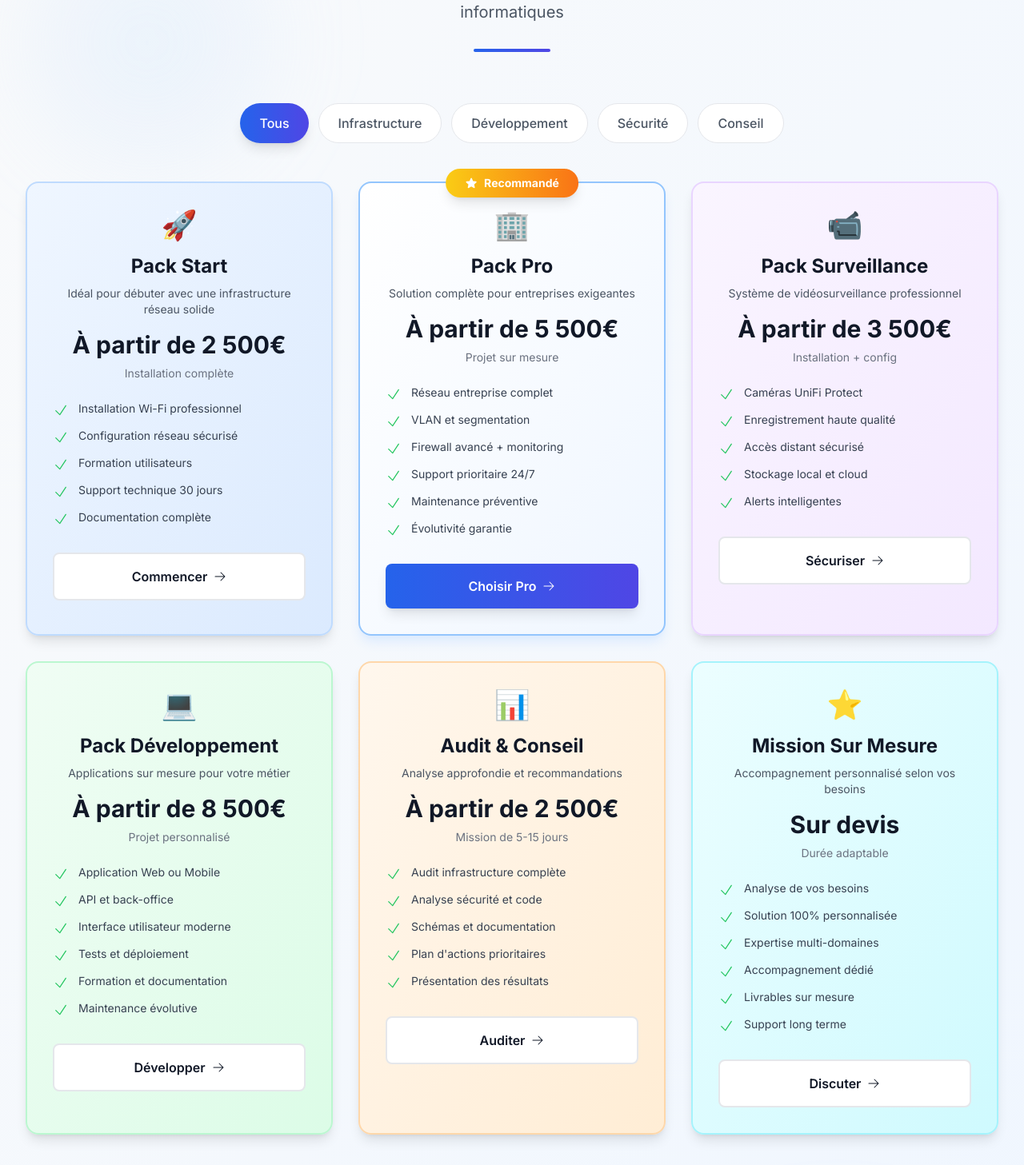
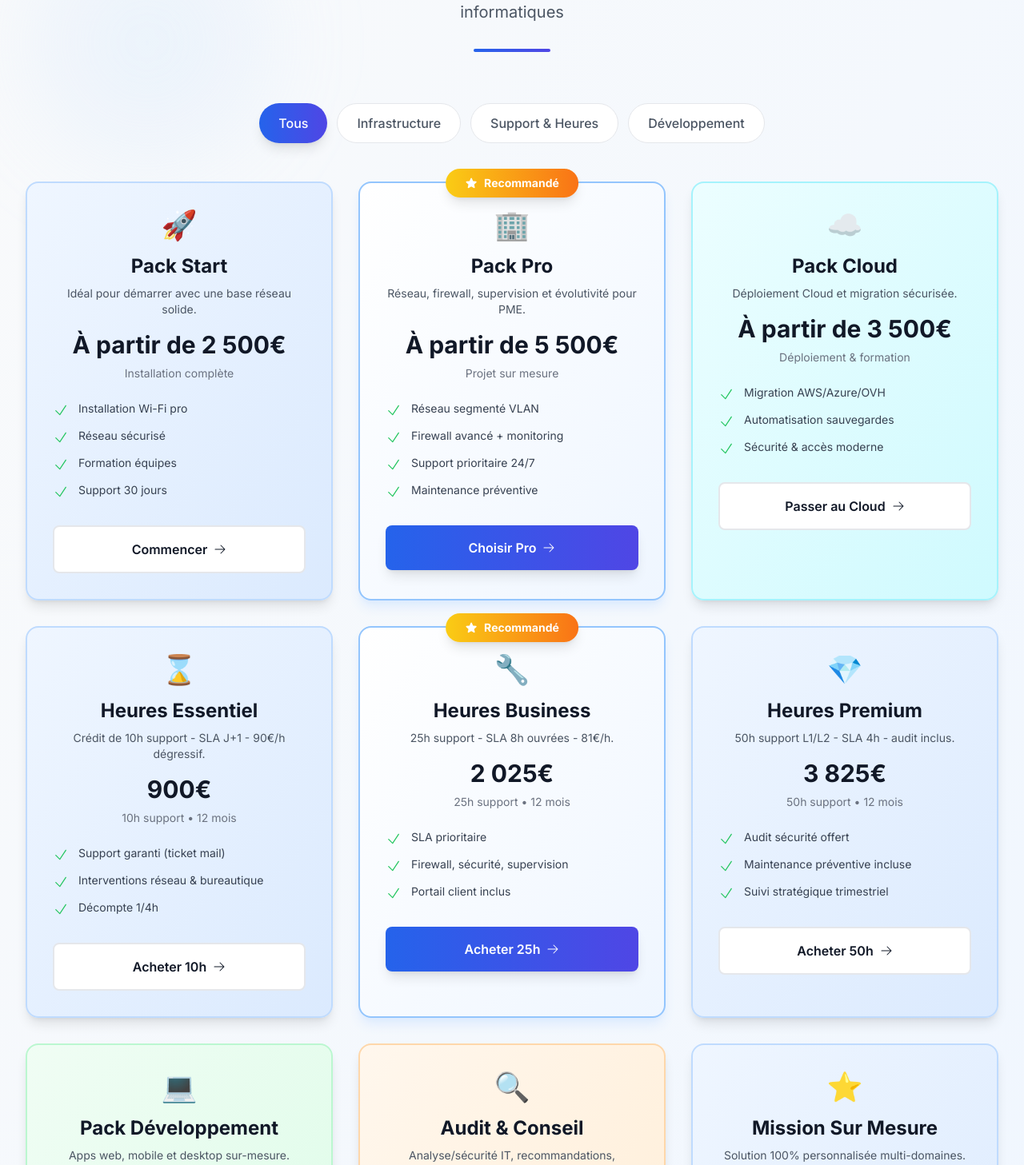
Before and after one commit to enstso/UnetraTechLandingPage, a Next.js app: page / in a window 1280 px wide. Shown: the part 4269-5726 px from the top of the page at 80% size. Built offline with nearby package versions, Linux system fonts and the light colour scheme.

Commit message:
add support

```diff
--- a/app/components/Contact.tsx
+++ b/app/components/Contact.tsx
@@ -16,11 +16,15 @@ import {
 const plans = [
   "Pack Start",
   "Pack Pro",
-  "Pack Surveillance",
+  "Pack Cloud",
+  "Heures Essentiel",
+  "Heures Business",
+  "Heures Premium",
   "Pack Développement",
   "Audit & Conseil",
   "Mission Sur Mesure",
 ];
+
 
 const contactMethods = [
   {
--- a/app/components/Pricing.tsx
+++ b/app/components/Pricing.tsx
@@ -15,115 +15,140 @@ const item = {
 };
 
 const pricingPlans = [
+  // Infrastructure
   {
     name: "Pack Start",
     category: "Infrastructure",
-    description: "Idéal pour débuter avec une infrastructure réseau solide",
+    description: "Idéal pour démarrer avec une base réseau solide.",
     price: "À partir de 2 500€",
     duration: "Installation complète",
     features: [
-      "Installation Wi-Fi professionnel",
-      "Configuration réseau sécurisé",
-      "Formation utilisateurs",
-      "Support technique 30 jours",
-      "Documentation complète"
+      "Installation Wi-Fi pro",
+      "Réseau sécurisé",
+      "Formation équipes",
+      "Support 30 jours"
     ],
-    icon: "🚀",
-    color: "blue",
-    ctaText: "Commencer"
+    icon: "🚀", color: "blue", ctaText: "Commencer"
   },
   {
     name: "Pack Pro",
     category: "Infrastructure",
-    description: "Solution complète pour entreprises exigeantes",
+    description: "Réseau, firewall, supervision et évolutivité pour PME.",
     price: "À partir de 5 500€",
     duration: "Projet sur mesure",
     features: [
-      "Réseau entreprise complet",
-      "VLAN et segmentation",
+      "Réseau segmenté VLAN",
       "Firewall avancé + monitoring",
       "Support prioritaire 24/7",
-      "Maintenance préventive",
-      "Évolutivité garantie"
+      "Maintenance préventive"
     ],
-    icon: "🏢",
-    color: "indigo",
-    recommended: true,
-    ctaText: "Choisir Pro"
+    icon: "🏢", color: "indigo", recommended: true, ctaText: "Choisir Pro"
   },
   {
-    name: "Pack Surveillance",
-    category: "Sécurité",
-    description: "Système de vidéosurveillance professionnel",
+    name: "Pack Cloud",
+    category: "Infrastructure",
+    description: "Déploiement Cloud et migration sécurisée.",
     price: "À partir de 3 500€",
-    duration: "Installation + config",
+    duration: "Déploiement & formation",
     features: [
-      "Caméras UniFi Protect",
-      "Enregistrement haute qualité",
-      "Accès distant sécurisé",
-      "Stockage local et cloud",
-      "Alerts intelligentes"
+      "Migration AWS/Azure/OVH",
+      "Automatisation sauvegardes",
+      "Sécurité & accès moderne"
     ],
-    icon: "📹",
-    color: "purple",
-    ctaText: "Sécuriser"
+    icon: "☁️", color: "cyan", ctaText: "Passer au Cloud"
   },
+
+  // Support & Heures
+  {
+    name: "Heures Essentiel",
+    category: "Support & Heures",
+    description: "Crédit de 10h support - SLA J+1 - 90€/h dégressif.",
+    price: "900€",
+    duration: "10h support • 12 mois",
+    features: [
+      "Support garanti (ticket mail)",
+      "Interventions réseau & bureautique",
+      "Décompte 1/4h"
+    ],
+    icon: "⌛", color: "emerald", ctaText: "Acheter 10h"
+  },
+  {
+    name: "Heures Business",
+    category: "Support & Heures",
+    description: "25h support - SLA 8h ouvrées - 81€/h.",
+    price: "2 025€",
+    duration: "25h support • 12 mois",
+    features: [
+      "SLA prioritaire",
+      "Firewall, sécurité, supervision",
+      "Portail client inclus"
+    ],
+    icon: "🔧", color: "sky", recommended: true, ctaText: "Acheter 25h"
+  },
+  {
+    name: "Heures Premium",
+    category: "Support & Heures",
+    description: "50h support L1/L2 - SLA 4h - audit inclus.",
+    price: "3 825€",
+    duration: "50h support • 12 mois",
+    features: [
+      "Audit sécurité offert",
+      "Maintenance préventive incluse",
+      "Suivi stratégique trimestriel"
+    ],
+    icon: "💎", color: "violet", ctaText: "Acheter 50h"
+  },
+
+  // Développement & Conseil
   {
     name: "Pack Développement",
     category: "Développement",
-    description: "Applications sur mesure pour votre métier",
+    description: "Apps web, mobile et desktop sur-mesure.",
     price: "À partir de 8 500€",
     duration: "Projet personnalisé",
     features: [
-      "Application Web ou Mobile",
-      "API et back-office",
-      "Interface utilisateur moderne",
-      "Tests et déploiement",
-      "Formation et documentation",
-      "Maintenance évolutive"
+      "Design UX/UI moderne",
+      "Déploiement, CI/CD",
+      "Formation & docs",
+      "Maintenance offerte 3 mois"
     ],
-    icon: "💻",
-    color: "green",
-    ctaText: "Développer"
+    icon: "💻", color: "green", ctaText: "Développer"
   },
   {
     name: "Audit & Conseil",
-    category: "Conseil",
-    description: "Analyse approfondie et recommandations",
+    category: "Développement",
+    description: "Analyse/sécurité IT, recommandations, schémas détaillés.",
     price: "À partir de 2 500€",
-    duration: "Mission de 5-15 jours",
+    duration: "Mission 5-15 jours",
     features: [
-      "Audit infrastructure complète",
-      "Analyse sécurité et code",
-      "Schémas et documentation",
-      "Plan d'actions prioritaires",
-      "Présentation des résultats"
+      "Audit infra/code/cloud",
+      "Feuille de route détaillée",
+      "Livrables actionnables"
     ],
-    icon: "📊",
-    color: "orange",
-    ctaText: "Auditer"
+    icon: "🔍", color: "orange", ctaText: "Demander audit"
   },
   {
     name: "Mission Sur Mesure",
-    category: "Conseil",
-    description: "Accompagnement personnalisé selon vos besoins",
+    category: "Développement",
+    description: "Solution 100% personnalisée multi-domaines.",
     price: "Sur devis",
-    duration: "Durée adaptable",
+    duration: "Durée flexible",
     features: [
-      "Analyse de vos besoins",
-      "Solution 100% personnalisée",
-      "Expertise multi-domaines",
+      "Analyse approfondie",
       "Accompagnement dédié",
-      "Livrables sur mesure",
-      "Support long terme"
+      "Livrable & support unique"
     ],
-    icon: "⭐",
-    color: "cyan",
-    ctaText: "Discuter"
-  },
+    icon: "⭐", color: "pink", ctaText: "Personnaliser"
+  }
 ];
 
-const categories = ["Tous", "Infrastructure", "Développement", "Sécurité", "Conseil"];
+const categories = [
+  "Tous",
+  "Infrastructure",
+  "Support & Heures",
+  "Développement"
+];
+;
 
 export default function Pricing() {
   const [activeCategory, setActiveCategory] = useState("Tous");
```
